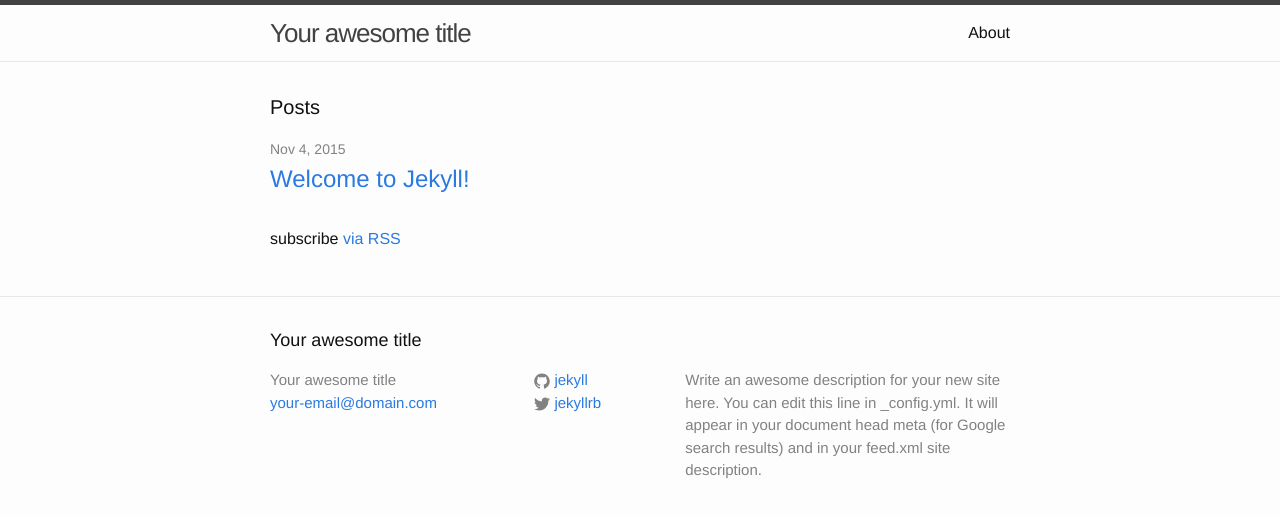
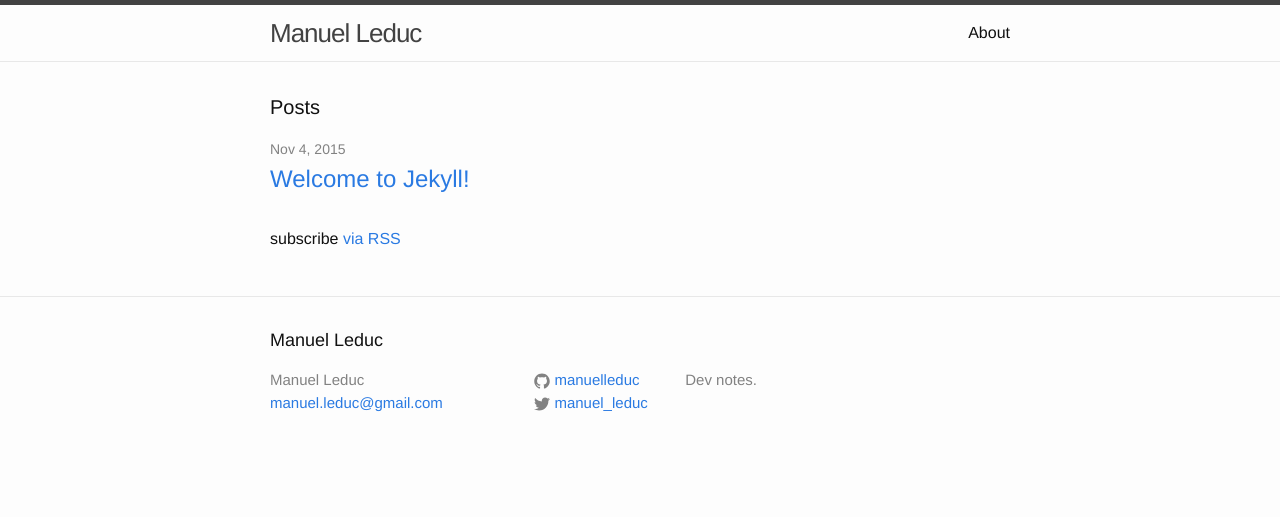
Before and after one commit to manuelleduc/manuelleduc.github.io, a Jekyll site: the page built from index.html, in a window 1280 px wide. Shown: the top 517 px of the page. Built offline with Jekyll 4.4.1, drawn with Linux system fonts in a browser that asks for light colours.

Commit message:
basic configuration

```diff
--- a/_config.yml
+++ b/_config.yml
@@ -1,14 +1,12 @@
 # Site settings
-title: Your awesome title
-email: your-email@domain.com
+title: Manuel Leduc
+email: manuel.leduc@gmail.com
 description: > # this means to ignore newlines until "baseurl:"
-  Write an awesome description for your new site here. You can edit this
-  line in _config.yml. It will appear in your document head meta (for
-  Google search results) and in your feed.xml site description.
+  Dev notes.
 baseurl: "" # the subpath of your site, e.g. /blog/
-url: "http://yourdomain.com" # the base hostname & protocol for your site
-twitter_username: jekyllrb
-github_username:  jekyll
+url: "http://manuelleduc.github.io/" # the base hostname & protocol for your site
+twitter_username: manuel_leduc
+github_username:  manuelleduc
 
 # Build settings
 markdown: kramdown
```
